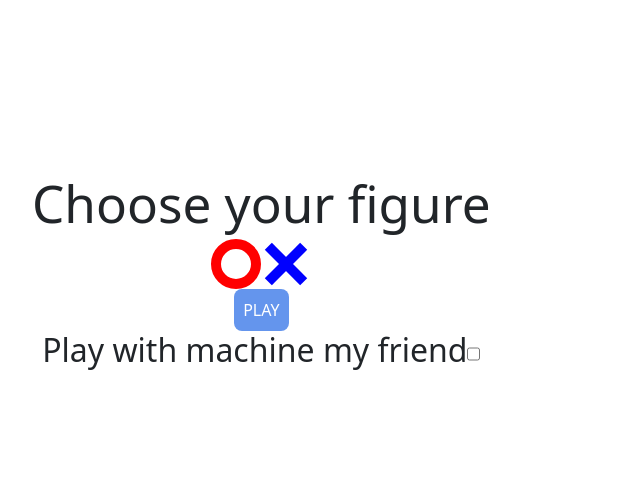
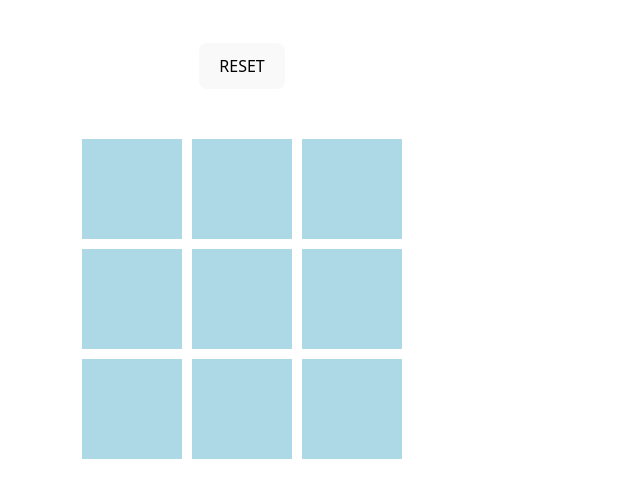
Before and after one commit to mauricioVila02/Tic-tac-toe, a React (Vite) app: page / in a window 1280 px wide. Shown: the part 124-622 px from the top of the page, without its empty margins (0-640 px from the left). Built offline with nearby package versions, Linux system fonts and the light colour scheme.

Commit message:
feat: add tic tac toe

```diff
--- a/index.html
+++ b/index.html
@@ -3,7 +3,12 @@
   <head>
     <meta charset="UTF-8" />
     <link rel="icon" type="image/svg+xml" href="/vite.svg" />
-    <link href="https://cdn.jsdelivr.net/npm/bootstrap@5.3.0-alpha1/dist/css/bootstrap.min.css" rel="stylesheet" integrity="sha384-GLhlTQ8iRABdZLl6O3oVMWSktQOp6b7In1Zl3/Jr59b6EGGoI1aFkw7cmDA6j6gD" crossorigin="anonymous">
+    <link
+      href="https://cdn.jsdelivr.net/npm/bootstrap@5.3.0-alpha1/dist/css/bootstrap.min.css"
+      rel="stylesheet"
+      integrity="sha384-GLhlTQ8iRABdZLl6O3oVMWSktQOp6b7In1Zl3/Jr59b6EGGoI1aFkw7cmDA6j6gD"
+      crossorigin="anonymous"
+    />
     <meta name="viewport" content="width=device-width, initial-scale=1.0" />
     <title>Tic Tac Toe</title>
   </head>
--- a/src/components/cross/cross.tsx
+++ b/src/components/cross/cross.tsx
@@ -1,4 +1,3 @@
-import classNames from "classnames";
 import { IFigure } from "../../global/interfaces";
 import FigureContainer from "../figureContainer/figureContainer";
 import "./../../styles/cross.css";
--- /dev/null
+++ b/src/components/winnerLine/winnerLine.tsx
@@ -0,0 +1,27 @@
+import classNames from "classnames";
+import "./../../styles/winnerLine.css";
+
+export const WinnerLine = (props: IWinnerLine) => {
+  return (
+    <div
+      className={classNames(
+        "winner-line position-absolute d-flex align-self-center",
+        {
+          "horizontal-winner-line": props.linePosition === "horizontal",
+          "vertical-winner-line": props.linePosition === "vertical",
+          "secondary-diagonal-winner-line":
+            props.linePosition === "secondaryDiagonal",
+          "main-diagonal-winner-line": props.linePosition === "mainDiagonal",
+        }
+      )}
+    ></div>
+  );
+};
+
+interface IWinnerLine {
+  horizontal?: Boolean;
+  vertical?: Boolean;
+  mainDiagonal?: Boolean;
+  linePosition?: string;
+  secondaryDiagonal?: Boolean;
+}
--- a/src/pagues/home/home.tsx
+++ b/src/pagues/home/home.tsx
@@ -1,11 +1,14 @@
+import { useEffect, useState } from "react";
 import Button from "../../components/button/button";
 import Circle from "../../components/circle/circle";
 import Cross from "../../components/cross/cross";
 import "./../../styles/global.css";
+import { WinnerLine } from "../../components/winnerLine/winnerLine";
 
 const Home = () => {
   return (
-    <div className="mv-home mv-center-element w-100 h-100">
+    <div className="mv-home mv-center-element w-100 h-100 d-flex flex-row">
+      {/* <div className="mv-figure-selector-container w-100">
         <h1>Choose your figure</h1>
         <section className="d-flex flex-row ">
           <Circle cursorPointer opacityInHover />
@@ -16,6 +19,212 @@
           <h2>Play with machine my friend</h2>
           <input type="checkbox" />
         </section>
+      </div> */}
+      <Board />
+    </div>
+  );
+};
+
+const Board = (props: {
+  onClick?: (id: number) => void;
+  // incomingFigure: "cross" | "circle" | string;
+}) => {
+  // const isCross = props.incomingFigure === "cross";
+  // const isCircle = props.incomingFigure === "circle";
+
+  const [winnerFigure, setWinnerFigure] = useState("");
+  const [figure, setFigure] = useState("circle");
+  const [items, setItems] = useState(["", "", "", "", "", "", "", "", ""]);
+  const [winnerPositions, setWinnerPositions] = useState<number[]>([]);
+  const [winnerLinePosition, setWinnerLinePosition] = useState("");
+
+  const BoardItem = (props: {
+    id: number;
+    figure?: string;
+    winnerLinePosition?: string;
+    showWinnerLinePosition?: boolean;
+    onClick: (id: number) => void;
+  }) => {
+    return (
+      <div
+        className="board-item position-relative"
+        onClick={() => props.onClick(props.id)}
+      >
+        {props.showWinnerLinePosition && (
+          <WinnerLine
+            // horizontal={true}
+            // vertical={true}
+            // secondaryDiagonal={true}
+            // mainDiagonal={true}
+            linePosition={winnerLinePosition}
+          />
+        )}
+        {props.figure === "cross" && <Cross cursorPointer opacityInHover />}
+        {props.figure === "circle" && <Circle cursorPointer opacityInHover />}
+      </div>
+    );
+  };
+
+  const handlerOnClickInBoardItem = (id: number) => {
+    // debugger;
+    if (winnerFigure) {
+      return;
+    }
+    setItems((currentItems) =>
+      currentItems.map((currentFigure, index) => {
+        if (index === id && !currentFigure) {
+          setFigure((currenFigure) =>
+            currenFigure === "circle" ? "cross" : "circle"
+          );
+          return figure;
+        }
+        return currentFigure;
+      })
+    );
+  };
+
+  useEffect(() => {
+    // debugger;
+    // HORIZONTALES
+    if (items[0] === items[1] && items[1] === items[2] && items[0]) {
+      setWinnerFigure(items[0]);
+      setWinnerPositions([0, 1, 2]);
+      setWinnerLinePosition("horizontal");
+      return;
+    }
+
+    if (items[3] === items[4] && items[4] === items[5] && items[3]) {
+      setWinnerFigure(items[3]);
+      setWinnerPositions([3, 4, 5]);
+      setWinnerLinePosition("horizontal");
+      return;
+    }
+    if (items[6] === items[7] && items[7] === items[8] && items[6]) {
+      setWinnerFigure(items[6]);
+      setWinnerPositions([6, 7, 8]);
+      setWinnerLinePosition("horizontal");
+      return;
+    }
+
+    // VERTICALES
+    if (items[0] === items[3] && items[3] === items[6] && items[0]) {
+      setWinnerFigure(items[0]);
+      setWinnerPositions([0, 3, 6]);
+      setWinnerLinePosition("vertical");
+      return;
+    }
+    if (items[1] === items[4] && items[4] === items[7] && items[1]) {
+      setWinnerFigure(items[1]);
+      setWinnerPositions([1, 4, 7]);
+      setWinnerLinePosition("vertical");
+      return;
+    }
+    if (items[2] === items[5] && items[5] === items[8] && items[2]) {
+      setWinnerFigure(items[2]);
+      setWinnerPositions([2, 5, 8]);
+      setWinnerLinePosition("vertical");
+      return;
+    }
+
+    // DIAGONALES
+    if (items[0] === items[4] && items[4] === items[8] && items[0]) {
+      setWinnerFigure(items[0]);
+      setWinnerPositions([0, 4, 8]);
+      setWinnerLinePosition("mainDiagonal");
+      return;
+    }
+    if (items[2] === items[4] && items[4] === items[6] && items[2]) {
+      setWinnerFigure(items[2]);
+      setWinnerPositions([2, 4, 6]);
+      setWinnerLinePosition("secondaryDiagonal");
+      return;
+    }
+  }, [items]);
+
+  const resetItems = () => {
+    setWinnerFigure("");
+    setWinnerPositions([]);
+    setWinnerLinePosition("");
+    setItems(["", "", "", "", "", "", "", "", ""]);
+  };
+
+  console.log(winnerPositions);
+
+  return (
+    <div className="d-flex flex-column align-items-center">
+      {winnerFigure && (
+        <div className="d-flex flex-row align-items-center">
+          <h1 className="mx-2">El ganador es: </h1>
+          {winnerFigure === "cross" && <Cross />}
+          {winnerFigure === "circle" && <Circle />}
+        </div>
+      )}
+      <button onClick={resetItems}>RESET</button>
+      <div className="board w-100">
+        <BoardItem
+          id={0}
+          figure={items[0]}
+          winnerLinePosition={winnerLinePosition}
+          showWinnerLinePosition={winnerPositions.includes(0)}
+          onClick={handlerOnClickInBoardItem}
+        />
+        <BoardItem
+          id={1}
+          figure={items[1]}
+          winnerLinePosition={winnerLinePosition}
+          showWinnerLinePosition={winnerPositions.includes(1)}
+          onClick={handlerOnClickInBoardItem}
+        />
+        <BoardItem
+          id={2}
+          figure={items[2]}
+          winnerLinePosition={winnerLinePosition}
+          showWinnerLinePosition={winnerPositions.includes(2)}
+          onClick={handlerOnClickInBoardItem}
+        />
+        <BoardItem
+          id={3}
+          figure={items[3]}
+          winnerLinePosition={winnerLinePosition}
+          showWinnerLinePosition={winnerPositions.includes(3)}
+          onClick={handlerOnClickInBoardItem}
+        />
+        <BoardItem
+          id={4}
+          figure={items[4]}
+          winnerLinePosition={winnerLinePosition}
+          showWinnerLinePosition={winnerPositions.includes(4)}
+          onClick={handlerOnClickInBoardItem}
+        />
+        <BoardItem
+          id={5}
+          figure={items[5]}
+          winnerLinePosition={winnerLinePosition}
+          showWinnerLinePosition={winnerPositions.includes(5)}
+          onClick={handlerOnClickInBoardItem}
+        />
+        <BoardItem
+          id={6}
+          figure={items[6]}
+          winnerLinePosition={winnerLinePosition}
+          showWinnerLinePosition={winnerPositions.includes(6)}
+          onClick={handlerOnClickInBoardItem}
+        />
+        <BoardItem
+          id={7}
+          figure={items[7]}
+          winnerLinePosition={winnerLinePosition}
+          showWinnerLinePosition={winnerPositions.includes(7)}
+          onClick={handlerOnClickInBoardItem}
+        />
+        <BoardItem
+          id={8}
+          figure={items[8]}
+          winnerLinePosition={winnerLinePosition}
+          showWinnerLinePosition={winnerPositions.includes(8)}
+          onClick={handlerOnClickInBoardItem}
+        />
+      </div>
     </div>
   );
 };
--- a/src/styles/global.css
+++ b/src/styles/global.css
@@ -35,3 +35,25 @@
   flex-direction: column;
   justify-content: center;
 }
+
+/* FIGURE CONTAINER */
+.mv-figure-selector-container {
+  padding: 50px;
+}
+
+/* BOARD */
+.board {
+  padding: 50px;
+  display: grid;
+  grid-template-columns: repeat(3, 1fr);
+  gap: 10px; /* Espacio entre los divs */
+}
+.board-item {
+  background-color: lightblue;
+  padding: 20px;
+  text-align: center;
+  display: flex;
+  justify-content: center;
+  width: 100px;
+  height: 100px;
+}
--- /dev/null
+++ b/src/styles/winnerLine.css
@@ -0,0 +1,26 @@
+.winner-line {
+  z-index: 2;
+  background-color: green;
+}
+
+.winner-line.horizontal-winner-line {
+  width: 120%;
+  height: 10px;
+}
+
+.winner-line.vertical-winner-line {
+  height: 120%;
+  width: 10px;
+}
+
+.winner-line.secondary-diagonal-winner-line {
+  transform: rotate(45deg);
+  height: 200%;
+  width: 10px;
+}
+
+.winner-line.main-diagonal-winner-line {
+  transform: rotate(-45deg);
+  height: 200%;
+  width: 10px;
+}
```
Also changed, not shown: src/main.tsx (+7 -7 lines). Lines whose indentation alone changed are shown as unchanged.
